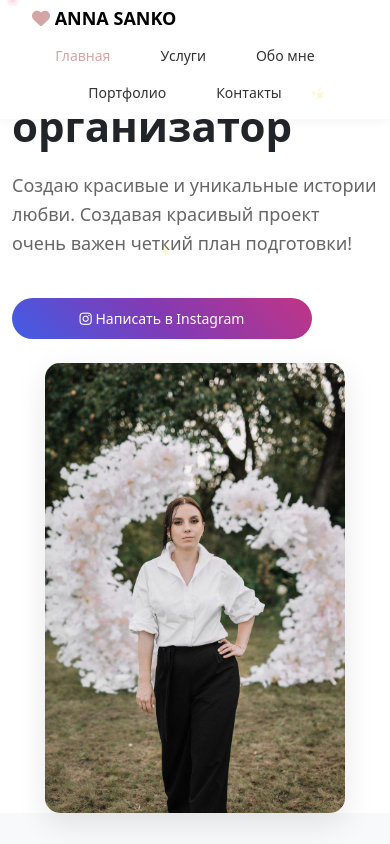
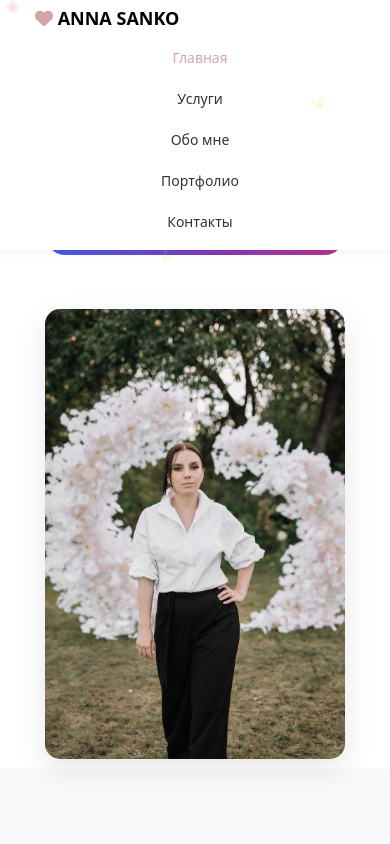
Before and after one commit to nikitodak4145/-wedding-site, a React (Create React App) app: page / in a window 390 px wide. Shown: the top 844 px of the page. Built offline with nearby package versions, Linux system fonts and the light colour scheme.

Commit message:
сделал удобно для телефонов и убрал автоперевод

```diff
--- a/public/index.html
+++ b/public/index.html
@@ -3,6 +3,7 @@
 <html lang="en">
   <head>
     <meta charset="utf-8" />
+    <meta name="google" content="notranslate" />
 
     <meta name="viewport" content="width=device-width, initial-scale=1" />
     <meta name="theme-color" content="#000000" />
--- a/src/styles/wedding.css
+++ b/src/styles/wedding.css
@@ -913,3 +913,70 @@ body > div:first-child,
     font-size: 18px !important;
   }
 }
+/* ===== ИСПРАВЛЕНИЕ МОБИЛЬНОЙ ВЕРСИИ ===== */
+@media (max-width: 768px) {
+  html, body {
+    overflow-x: hidden !important;
+    width: 100% !important;
+  }
+
+  .container {
+    padding-left: 15px !important;
+    padding-right: 15px !important;
+    max-width: 100% !important;
+  }
+
+  .navbar-nav {
+    flex-direction: column !important;
+    align-items: center !important;
+    width: 100% !important;
+  }
+
+  .navbar-nav .nav-link {
+    padding: 10px !important;
+    text-align: center !important;
+    width: 100% !important;
+  }
+
+  .hero .row {
+    flex-direction: column !important;
+    text-align: center !important;
+  }
+
+  .col-lg-7, .col-lg-5 {
+    width: 100% !important;
+    max-width: 100% !important;
+    padding: 10px !important;
+  }
+
+  h1 {
+    font-size: 28px !important;
+  }
+
+  p {
+    font-size: 16px !important;
+  }
+
+  .btn-instagram {
+    width: 100% !important;
+    max-width: 300px !important;
+    margin: 10px auto !important;
+  }
+
+  .photo-frame {
+    margin-bottom: 15px !important;
+  }
+
+  .footer {
+    text-align: center !important;
+  }
+
+  .footer .row {
+    flex-direction: column !important;
+  }
+
+  .text-md-end {
+    text-align: center !important;
+    margin-top: 20px !important;
+  }
+}
```
